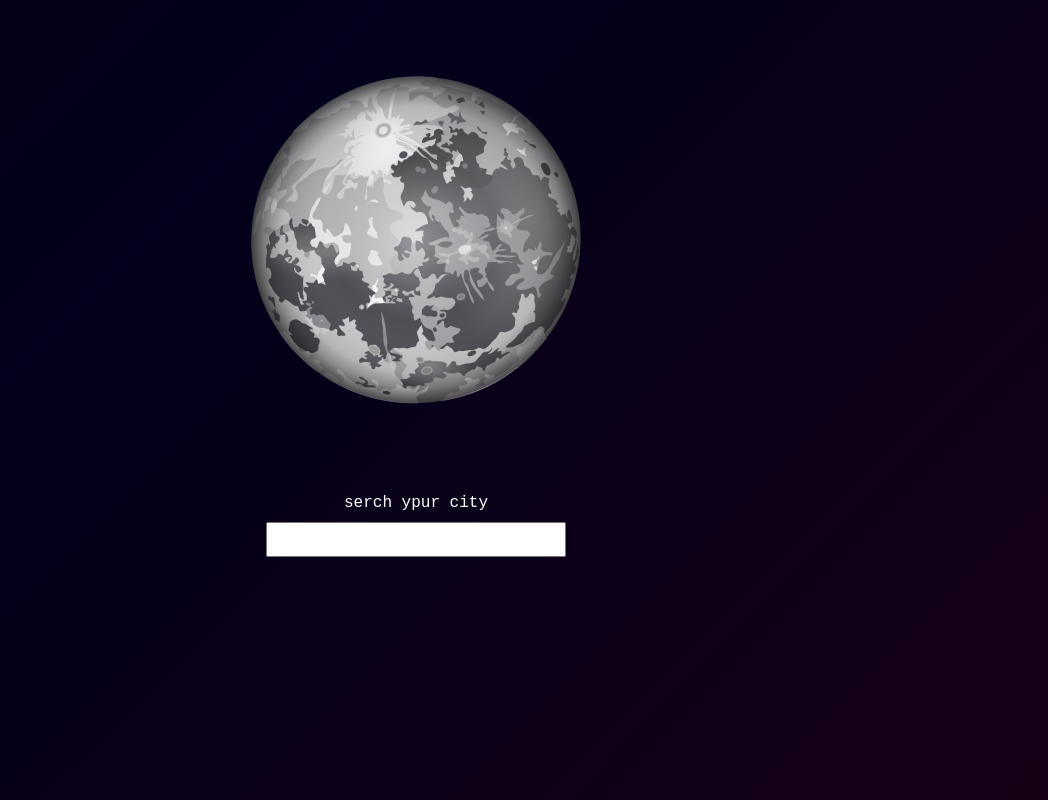
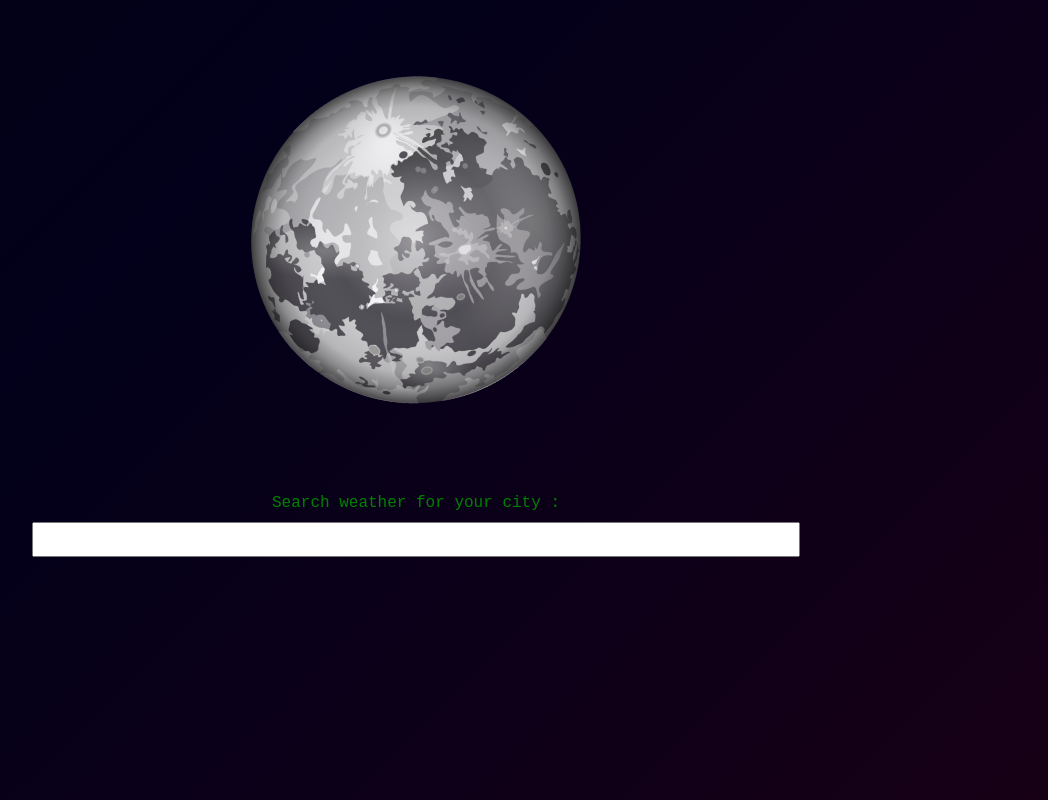
Before and after one commit to DeSheger/WeatherWeb-3.0, a React (Create React App) app: page / in a window 1280 px wide. Shown: the whole page, without its empty margins (224-1272 px from the left). Built offline with nearby package versions, Linux system fonts and the light colour scheme.

Commit message:
Add Start elements2

```diff
--- a/src/styles/css/main.css
+++ b/src/styles/css/main.css
@@ -15,6 +15,7 @@
   background-size: 400% 400%;
   animation: mainBackground 20s ease infinite;
   height: 100vh;
+  overflow: hidden;
 }
 .start__mainMoon {
   padding: 10%;
@@ -63,13 +64,23 @@
   z-index: 2;
 }
 .start__form-text {
-  color: white;
+  color: green;
   padding: 10px 10px;
   font-family: "Courier New", Courier, monospace;
+  width: 100;
 }
 .start__form-input {
-  width: 300px;
+  width: 100%;
   height: 35px;
+  animation: inputAnimation linear 5s;
+}
+@keyframes inputAnimation {
+  from {
+    opacity: 0;
+  }
+  to {
+    opacity: 1;
+  }
 }
 
 * {
--- a/src/styles/scss/_views.scss
+++ b/src/styles/scss/_views.scss
@@ -19,6 +19,7 @@
 	    background-size: 400% 400%;
 	    animation: mainBackground 20s ease infinite;
 	    height: 100vh;
+        overflow: hidden;
 
         &Moon
         {
@@ -67,14 +68,22 @@
 
         &-text
         {
-            color: white;
+            color: green;
             padding: 10px 10px;
             font-family: 'Courier New', Courier, monospace;
+            width: 100;
         }
         &-input
         {
-            width: 300px;
+            width: 100%;
             height: 35px;
+            animation: inputAnimation linear 5s;
+        }
+
+        @keyframes inputAnimation
+        {
+            from {opacity: 0;}
+            to {opacity: 1;}
         }
     }
 }
--- a/src/views/Start.tsx
+++ b/src/views/Start.tsx
@@ -1,16 +1,21 @@
-import React, { useState } from "react";
+import React, { useState, useEffect } from "react";
 
-function TextAnimation(props: any) {
-    const [text, setText] = useState(props.text);
-    const [finalText, setFinalText] = useState('');
+const Typewriter = (props:any) => {
+    const [currentText, setCurrentText] = useState('');
+    const [currentIndex, setCurrentIndex] = useState(0);
 
-    return(
-        <p>{finalText.length<text.length ? setFinalText(() =>
-            finalText+text[finalText.length]):finalText}</p>
-    )
+    useEffect(() => {
+      if (currentIndex < props.text.length) {
+        const timer = setTimeout(() => {
+          setCurrentText((prevText) => prevText + props.text[currentIndex]);
+          setCurrentIndex((prevIndex) => prevIndex + 1);
+        }, props.speed);
+        return () => clearTimeout(timer);
+      }
+    }, [currentIndex, props.text, props.speed]);
 
-
-}
+    return <span>{currentText}</span>;
+  };
 
 function Start() {
 
@@ -19,7 +24,7 @@ function Start() {
             <div className="start__main">
                 <div className="start__mainMoon"></div>
                 <form className="start__form">
-                    <p className="start__form-text"><TextAnimation text="serch ypur city"/></p>
+                    <p className="start__form-text"><Typewriter text="Search weather for your city :" speed={200} /></p>
                     <input className="start__form-input" type="text"></input>
                 </form>
             </div>
```
Also changed, not shown: 1 other file (tests, documents, lock files or other folders).
